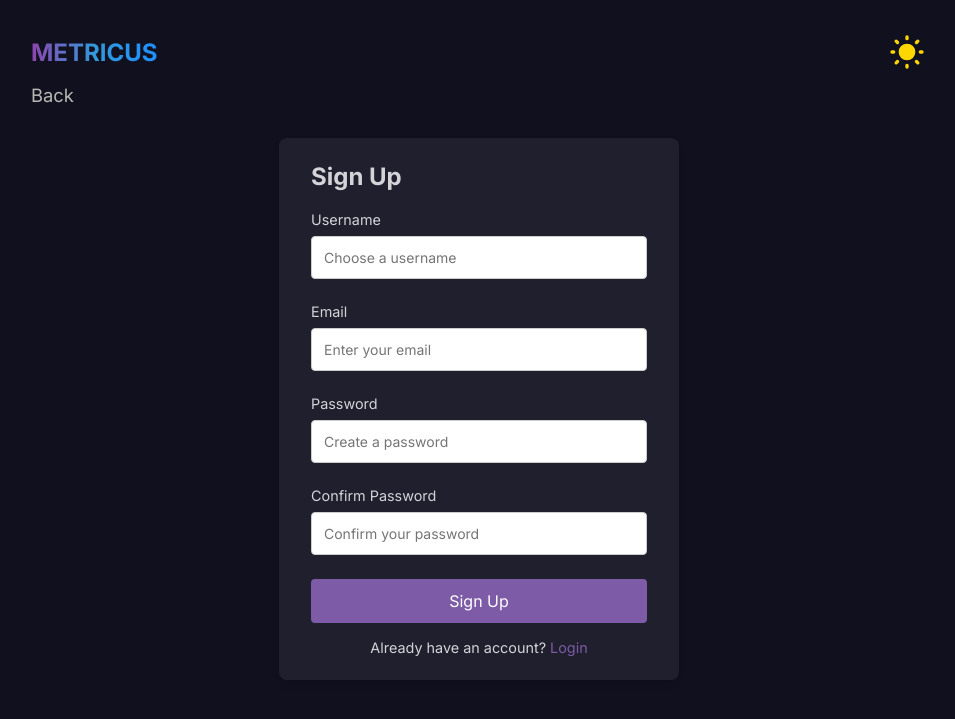
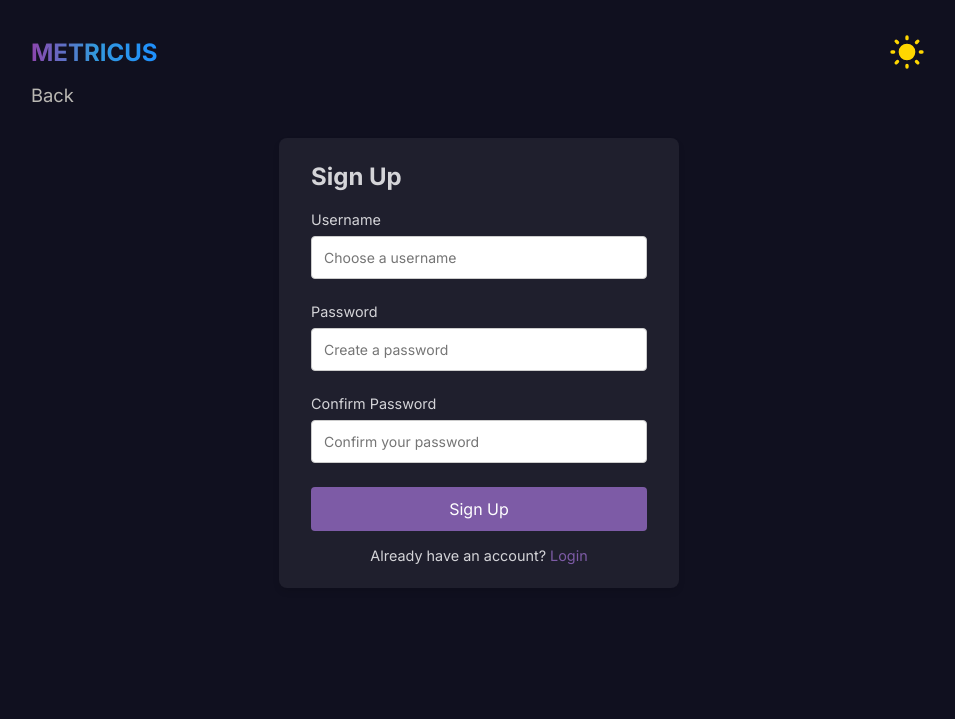
Before and after one commit to guifreschi/site-metricus, a Flask app: page /sign-up in a window 1280 px wide. Shown: the top 719 px of the page, without its empty margins (161-1116 px from the left). Run offline with Flask 3, Linux system fonts and the light colour scheme.

Commit message:
Minor changes

```diff
--- a/static/script.js
+++ b/static/script.js
@@ -365,7 +365,7 @@ const signUpLinkButton = document.getElementById('sign-up')
 
 if (loginLinkButton || signUpLinkButton) {
   loginLinkButton.onclick = () => window.location.href = `${baseURL}/login`
-  signUpLinkButton.onclick = () => window.location.href = `${baseURL}/login`
+  signUpLinkButton.onclick = () => window.location.href = `${baseURL}/sign-up`
 }
 
 const metricusGUIButton = document.querySelector('#metricusgui button')
--- a/templates/sign-up.html
+++ b/templates/sign-up.html
@@ -26,10 +26,7 @@
           <label for="username">Username</label>
           <input type="text" id="username" name="username" placeholder="Choose a username" required>
         </div>
-        <div class="input-group">
-          <label for="email">Email</label>
-          <input type="email" id="email" name="email" placeholder="Enter your email" required>
-        </div>
+
         <div class="input-group">
           <label for="password">Password</label>
           <input type="password" id="password" name="password" placeholder="Create a password" required>
```
